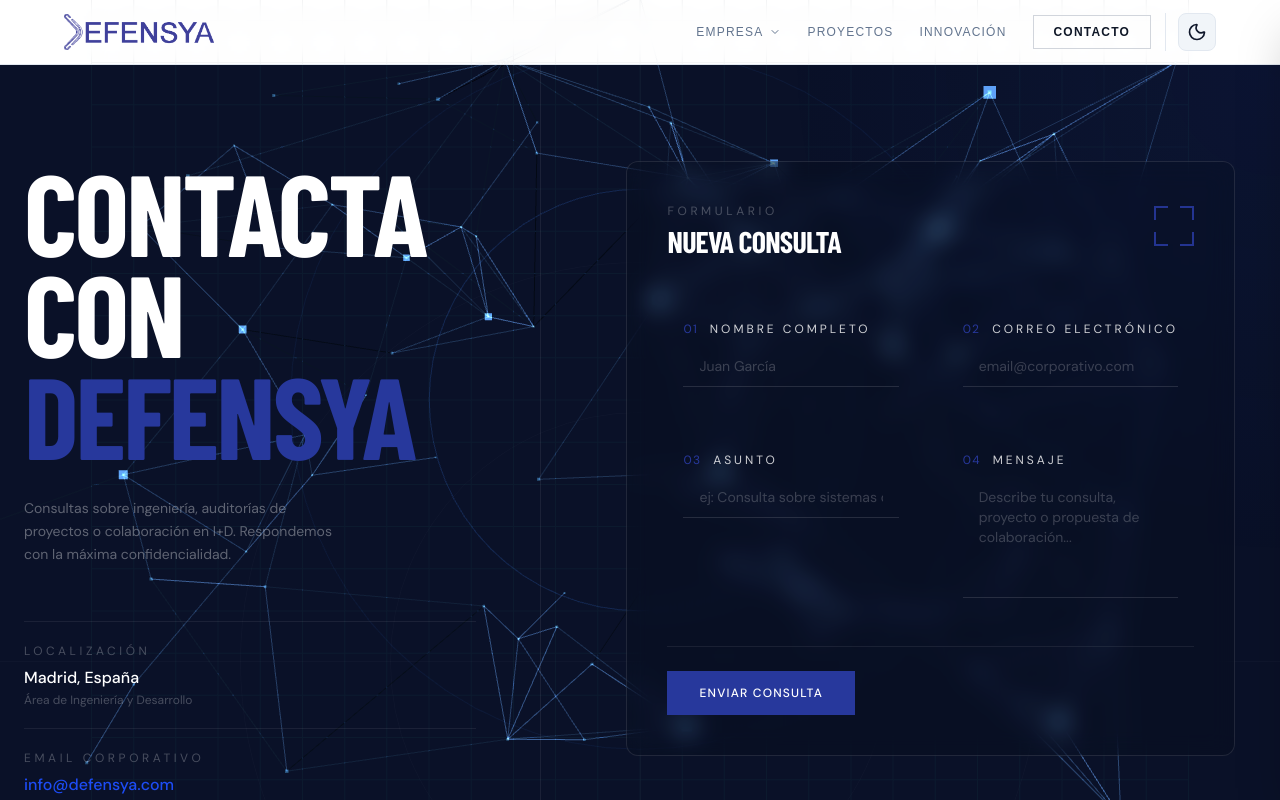
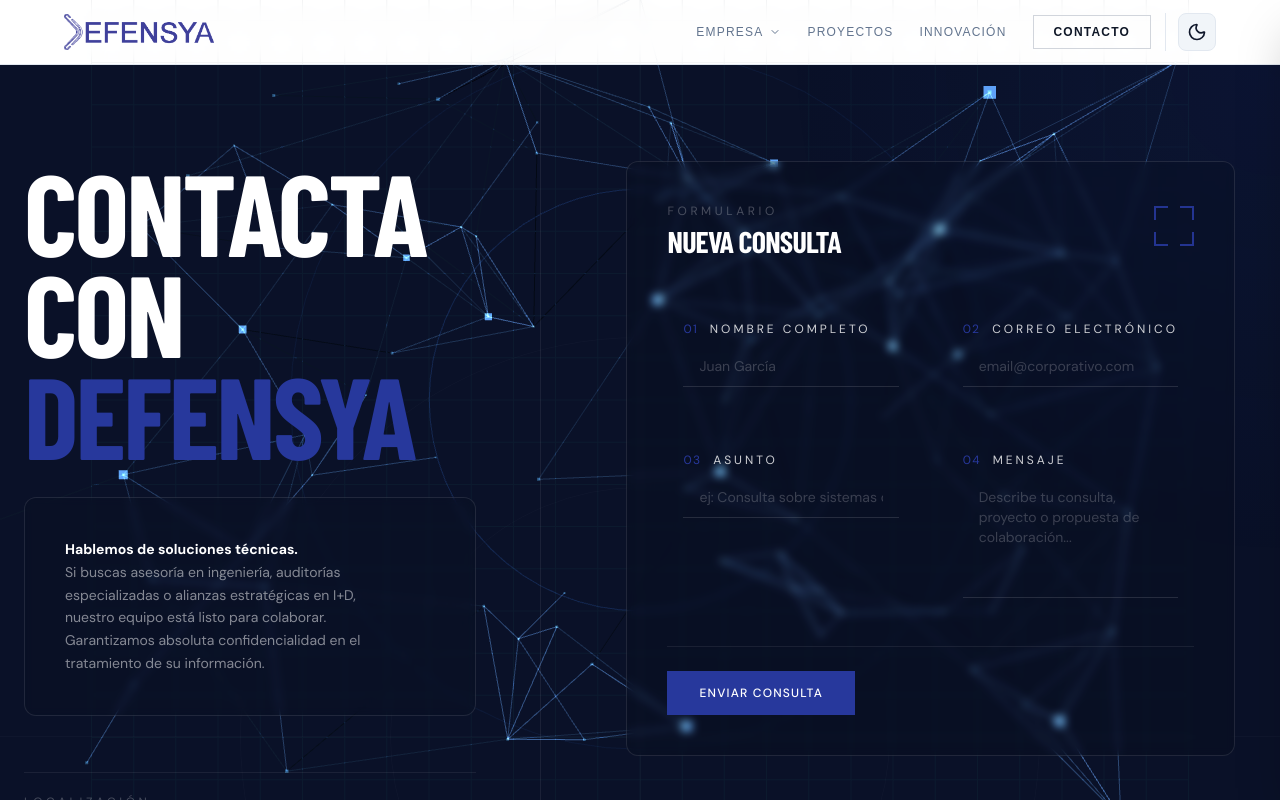
Before and after one commit to michelldenjoy/defensya, a Next.js app: page /contacto in a window 1280 px wide. Shown: the top 800 px of the page. Built offline with nearby package versions, Linux system fonts and the light colour scheme; a web font is replaced by a local one.

Commit message:
finish contact page

```diff
--- a/app/contacto/page.tsx
+++ b/app/contacto/page.tsx
@@ -95,7 +95,7 @@ export default function ContactView() {
       className="relative w-full min-h-screen bg-defensya-navy text-white overflow-hidden"
       style={{ fontFamily: "var(--font-body, 'DM Sans', sans-serif)" }}
     >
-      <CyberBackground  />
+      <CyberBackground />
 
       <div className="pointer-events-none select-none absolute inset-0 flex items-center justify-center">
         <div className="absolute w-200 h-200 rounded-full border border-white/2.5" />
@@ -107,7 +107,6 @@ export default function ContactView() {
         className="pointer-events-none absolute top-0 right-0 w-125 h-125
                       bg-[radial-gradient(ellipse_at_top_right,#1E40AF14,transparent_70%)]"
       />
-
 
       {/* <div
         className="relative z-10 max-w-7xl mx-auto px-6 lg:px-16 pt-16 pb-10
@@ -123,7 +122,6 @@ export default function ContactView() {
           <div className="flex items-center gap-2"></div>
         </div>
       </div> */}
-
 
       <div className="relative z-10 max-w-7xl mx-auto px-6 ">
         <div className="grid lg:grid-cols-[1fr_58%] min-h-[80vh]">
@@ -146,10 +144,18 @@ export default function ContactView() {
                 <br />
                 <span className="text-defensya-blue">defensya</span>
               </h1>
-              <p className="text-sm text-white/35 leading-relaxed max-w-xs">
-                Consultas sobre ingeniería, auditorías de proyectos o
-                colaboración en I+D. Respondemos con la máxima confidencialidad.
+              <div className="bg-black/5 backdrop-blur-xs border border-white/10 rounded-xl p-8 lg:p-10">
+              <p className="text-sm text-white/50 leading-relaxed max-w-xs">
+                <strong className="text-white">
+                  Hablemos de soluciones técnicas.{" "}
+                </strong>
+                <br />
+                Si buscas asesoría en ingeniería, auditorías especializadas o
+                alianzas estratégicas en I+D, nuestro equipo está listo para
+                colaborar. Garantizamos absoluta confidencialidad en el
+                tratamiento de su información.
               </p>
+              </div>
             </div>
 
             {/* INFORMACION DE CONTACTO */}
@@ -197,8 +203,7 @@ export default function ContactView() {
 
           {/* ── DERECHA FORM ──────── */}
           <div className="py-16 mx-auto lg:py-24 lg:pl-16">
-              <div className="bg-black/10 backdrop-blur-md border border-white/10 rounded-xl p-8 lg:p-10">
-
+            <div className="bg-black/10 backdrop-blur-xs border border-white/10 rounded-xl p-8 lg:p-10">
               <div className="flex items-start justify-between mb-12">
                 <div>
                   <p className="text-[12px] font-mono tracking-[0.3em] text-white/25 uppercase mb-1.5">
@@ -223,7 +228,6 @@ export default function ContactView() {
                   <span className="absolute bottom-0 right-0 w-3.5 h-3.5 border-b-2 border-r-2 border-defensya-blue/90" />
                 </div>
               </div>
-
 
               <AnimatePresence mode="wait">
                 {status === "success" ? (
@@ -253,9 +257,9 @@ export default function ContactView() {
                         Mensaje Recibido
                       </h3>
                       <p className="text-white/60 text-sm max-w-sm mx-auto leading-relaxed">
-                      Gracias por contactar con nuestro equipo. Su
-                      consulta ha sido procesada correctamente. Le
-                      responderemos a la mayor brevedad posible.
+                        Gracias por contactar con nuestro equipo. Su consulta ha
+                        sido procesada correctamente. Le responderemos a la
+                        mayor brevedad posible.
                       </p>
                     </div>
 
@@ -268,7 +272,6 @@ export default function ContactView() {
                   </motion.div>
                 ) : (
                   <form onSubmit={handleSubmit} className="flex flex-col gap-8">
-
                     <div className="grid sm:grid-cols-2 gap-8">
                       <Field num="01" label="Nombre completo">
                         <input
@@ -341,6 +344,5 @@ export default function ContactView() {
         </div>
       </div>
     </main>
-
   );
 }
```
Lines whose indentation alone changed are shown as unchanged.
